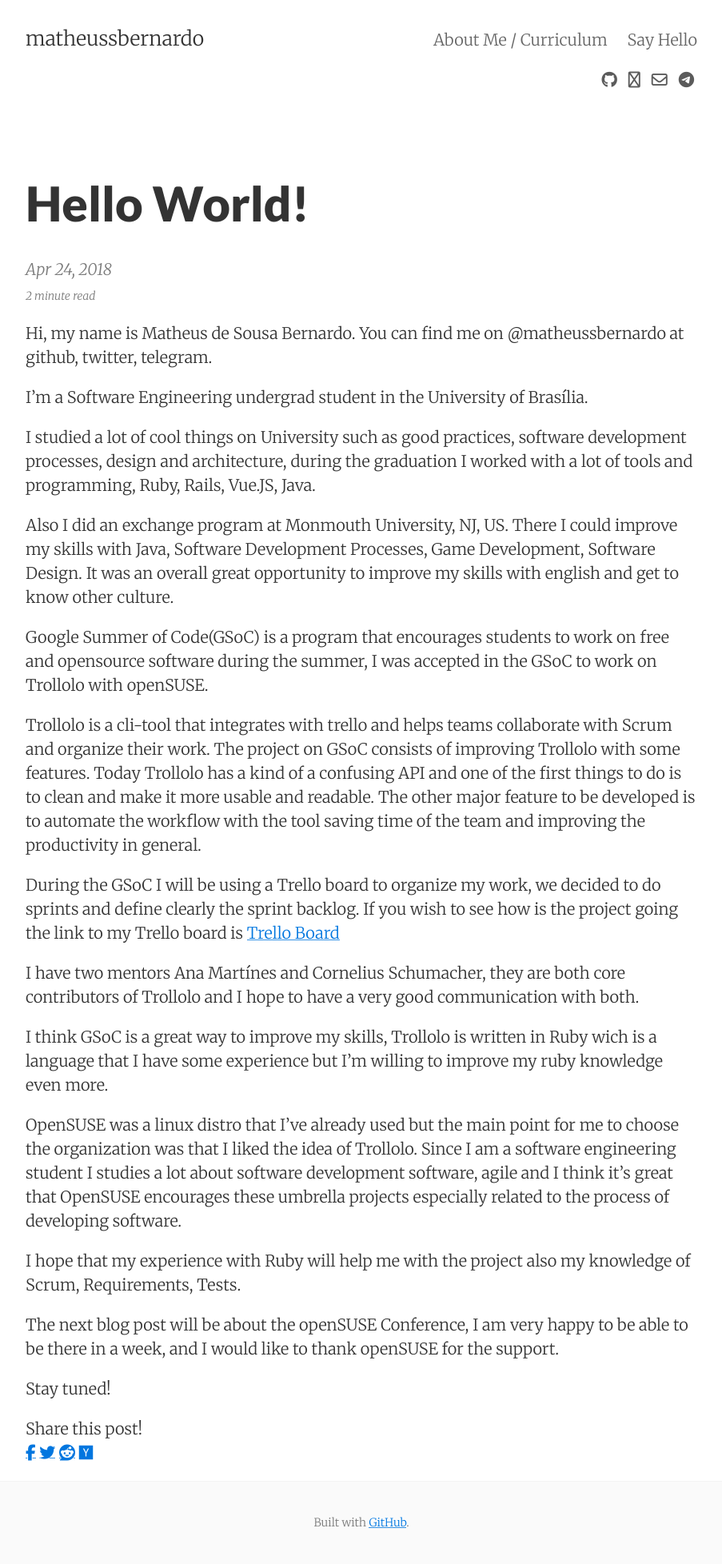
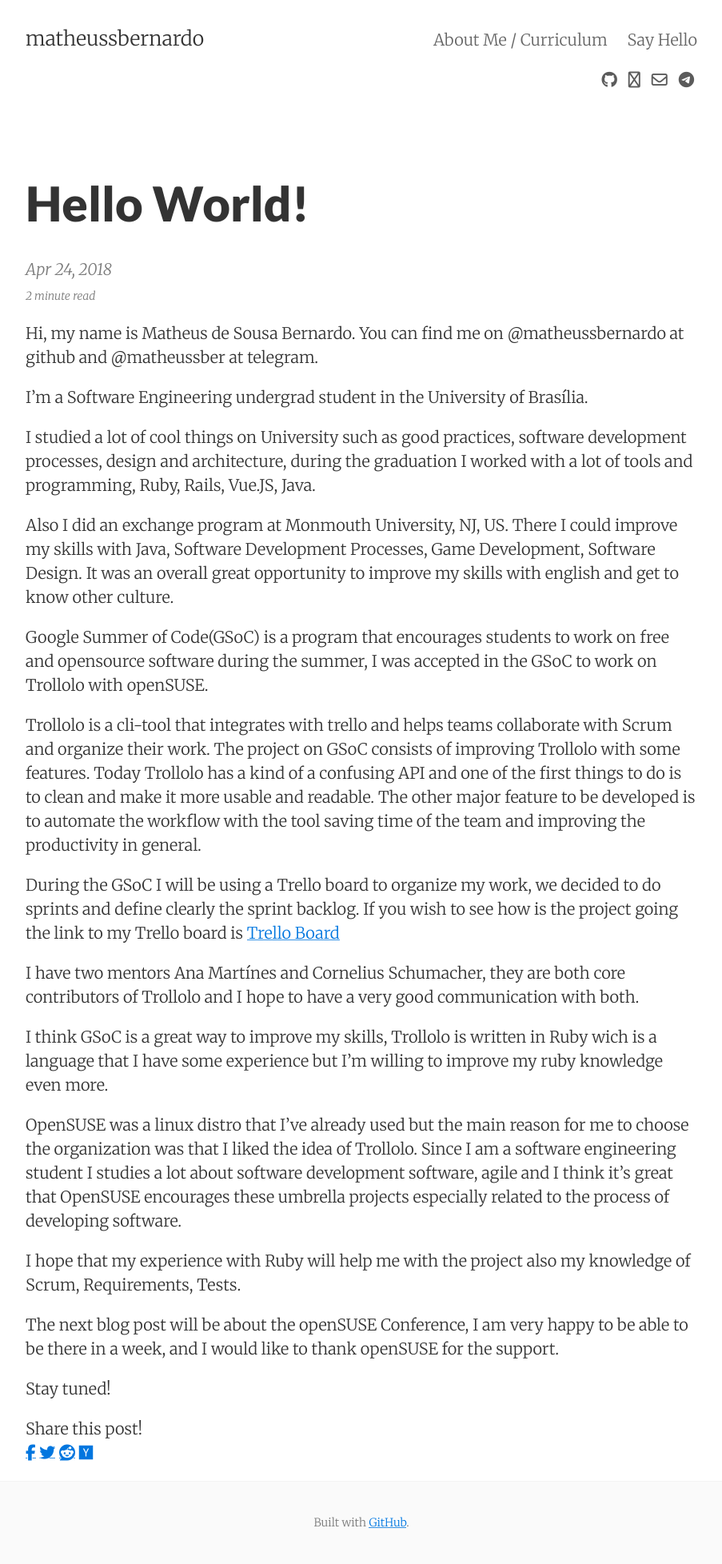
Before and after one commit to matheussbernardo/matheussbernardo.github.io, a Jekyll site: the page built from _posts/2018-04-28-hello-internet-gsoc.md, in a window 1280 px wide. Shown: the whole page at 80% size, without its empty margins (188-1091 px from the left). Built offline with Jekyll 4.4.1, drawn with Linux system fonts in a browser that asks for light colours; nearby versions of some CDN libraries.

Commit message:
changing post

```diff
--- a/_posts/2018-04-28-hello-internet-gsoc.md
+++ b/_posts/2018-04-28-hello-internet-gsoc.md
@@ -7,7 +7,7 @@
 ---
 
 Hi, my name is Matheus de Sousa Bernardo. You can find me on @matheussbernardo at
-github, twitter, telegram.
+github and @matheussber at telegram.
 
 I'm a Software Engineering undergrad student in the University of Brasília.
 
@@ -41,7 +41,7 @@
 I think GSoC is a great way to improve my skills, Trollolo is written in Ruby wich is a language
 that I have some experience but I'm willing to improve my ruby knowledge even more.
 
-OpenSUSE was a linux distro that I've already used but the main point for me to choose the organization
+OpenSUSE was a linux distro that I've already used but the main reason for me to choose the organization
 was that I liked the idea of Trollolo. Since I am a software engineering student I studies a lot about
 software development software, agile and I think it's great that OpenSUSE encourages these umbrella projects
 especially related to the process of developing software.
```
